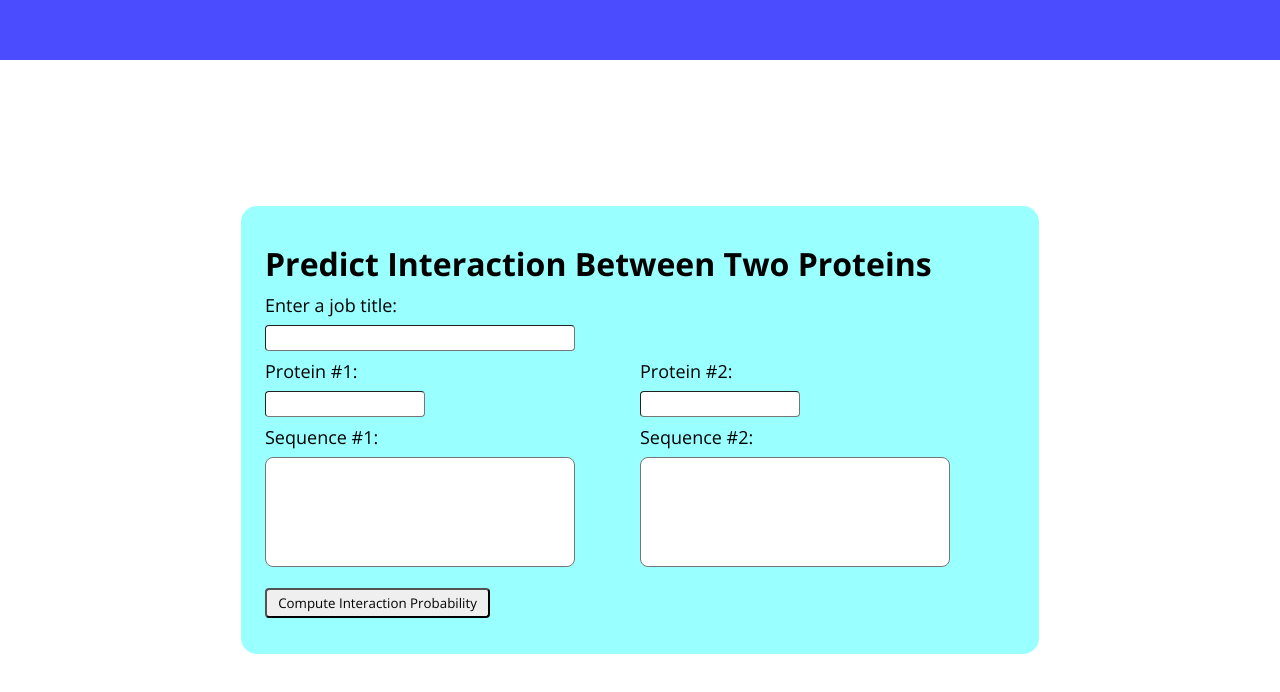
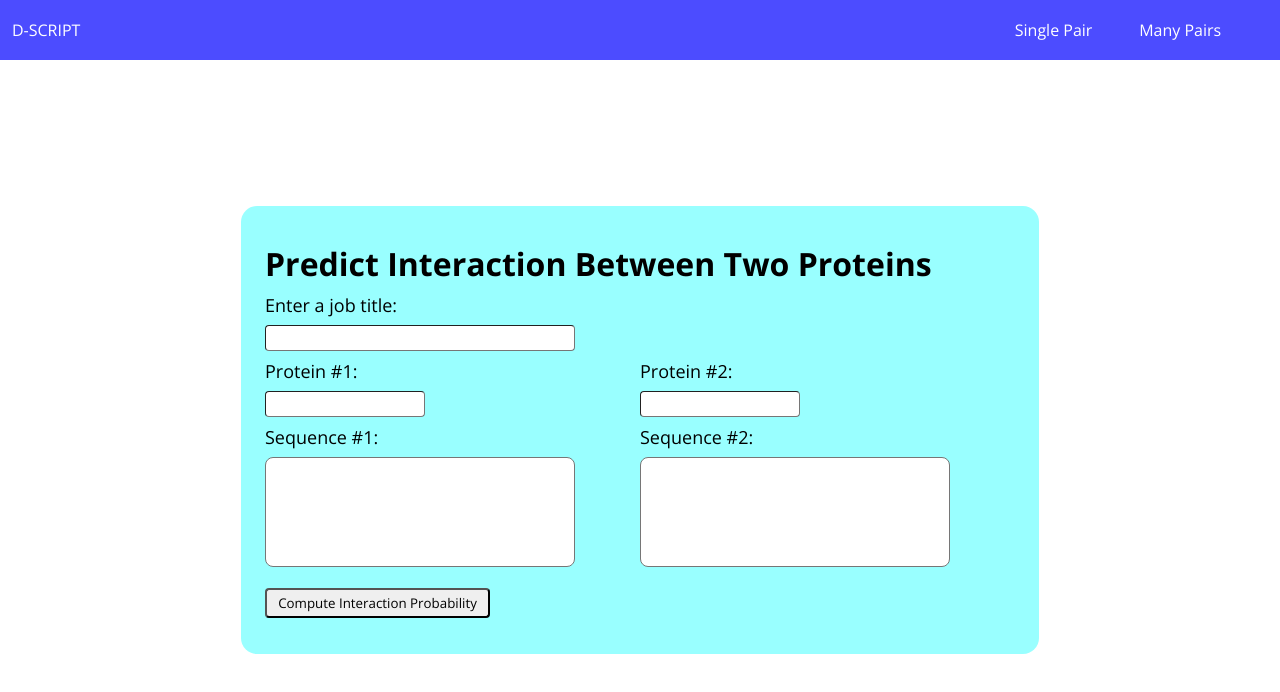
Before and after one commit to samsledje/D-SCRIPT, a React (Create React App) app in the folder web-server/frontend/: page /pair in a window 1280 px wide. Shown: the top 692 px of the page. Built offline with nearby package versions, Linux system fonts and the light colour scheme; no server answers.

Commit message:
Added links to navbar

```diff
--- /dev/null
+++ b/package.json
@@ -0,0 +1,6 @@
+{
+  "dependencies": {
+    "reach": "^1.0.1",
+    "router": "^1.3.5"
+  }
+}
--- a/web-server/frontend/src/components/modules/NavBar.js
+++ b/web-server/frontend/src/components/modules/NavBar.js
@@ -1,9 +1,21 @@
 import React from 'react'
+
+import { Link } from 'react-router-dom';
 
 export default function NavBar() {
     return (
         <div className="NavBar-Container">
-
+            <div className="NavBar-Home">
+                <Link to='/'>D-SCRIPT</Link>
+            </div>
+            <ul className="NavBar-Links">
+                <li>
+                    <Link to='/pair'>Single Pair</Link>
+                </li>
+                <li>
+                    <Link to='/pairs'>Many Pairs</Link>
+                </li>
+            </ul>
         </div>
     )
 }
--- a/web-server/frontend/src/components/modules/_NavBar.scss
+++ b/web-server/frontend/src/components/modules/_NavBar.scss
@@ -1,4 +1,20 @@
 .NavBar-Container {
     height: 60px;
     background-color: rgba(0,0,255,0.7);
+    display: flex;
+    justify-content: space-between;
+    align-items: center;
+    padding: 0 12px;
+
+    a {
+        text-decoration: none;
+        color: white;
+    }
 }
+
+.NavBar-Links {
+    display: flex;
+    width: 300px;
+    justify-content: space-evenly;
+    list-style-type: none;
+}
--- a/web-server/frontend/src/styles.css
+++ b/web-server/frontend/src/styles.css
@@ -161,6 +161,32 @@
 .NavBar-Container {
   height: 60px;
   background-color: rgba(0, 0, 255, 0.7);
+  display: -webkit-box;
+  display: -ms-flexbox;
+  display: flex;
+  -webkit-box-pack: justify;
+      -ms-flex-pack: justify;
+          justify-content: space-between;
+  -webkit-box-align: center;
+      -ms-flex-align: center;
+          align-items: center;
+  padding: 0 12px;
+}
+
+.NavBar-Container a {
+  text-decoration: none;
+  color: white;
+}
+
+.NavBar-Links {
+  display: -webkit-box;
+  display: -ms-flexbox;
+  display: flex;
+  width: 300px;
+  -webkit-box-pack: space-evenly;
+      -ms-flex-pack: space-evenly;
+          justify-content: space-evenly;
+  list-style-type: none;
 }
 
 * {
```
Also changed, not shown: 2 other files (tests, documents, lock files or other folders).
